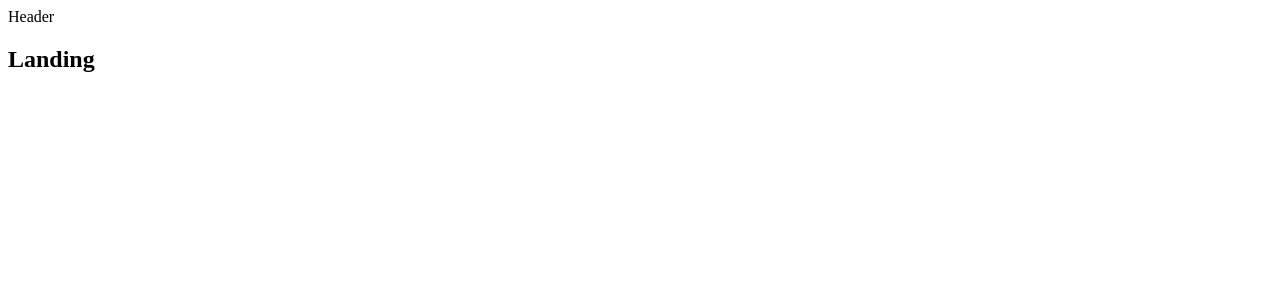
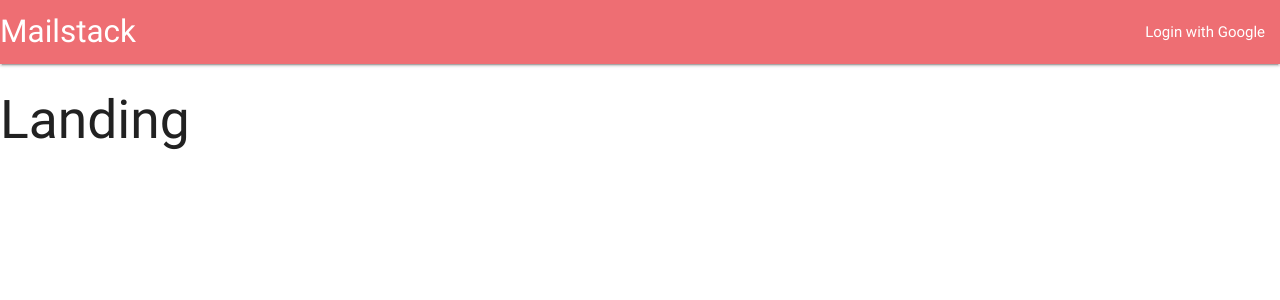
Before and after one commit to ryichang/mailbox, a React (Create React App) app in the folder client/: page / in a window 1280 px wide. Shown: the top 300 px of the page. Built offline with nearby package versions, Linux system fonts and the light colour scheme.

Commit message:
Import materialize-css and set up header component

```diff
--- a/client/src/components/Header.js
+++ b/client/src/components/Header.js
@@ -2,7 +2,18 @@
 
 class Header extends Component {
   render() {
-    return <div>Header</div>;
+    return (
+      <nav>
+        <div className="nav-wrapper">
+          <a className="left brand-logo">Mailstack</a>
+          <ul className="right">
+            <li>
+              <a>Login with Google</a>
+            </li>
+          </ul>
+        </div>
+      </nav>
+    );
   }
 }
 
--- a/client/src/index.js
+++ b/client/src/index.js
@@ -1,3 +1,4 @@
+import 'materialize-css/dist/css/materialize.min.css';
 import React from 'react';
 import ReactDOM from 'react-dom';
 import { Provider } from 'react-redux';
```
